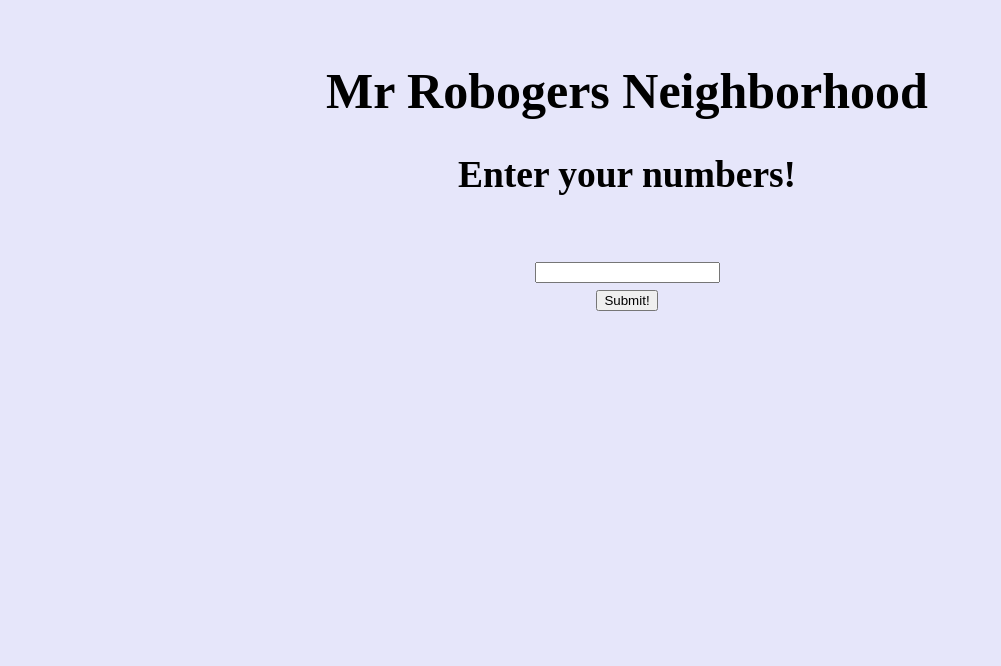
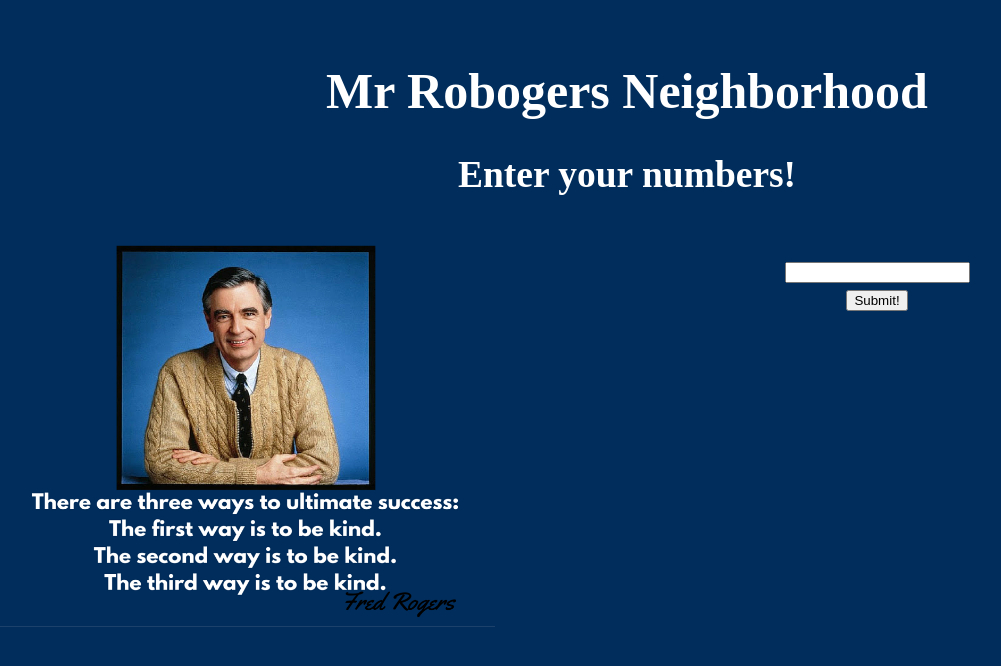
Before and after one commit to yoonisali/mr-rogers, a plain HTML site: page index.html in a window 1280 px wide. Shown: the whole page, without its empty margins (13-1014 px from the left). Drawn offline with Linux system fonts and the light colour scheme.

Commit message:
add img to file

```diff
--- a/css/styles.css
+++ b/css/styles.css
@@ -2,9 +2,16 @@ body {
   text-align: center;
   padding-top: 20px;
   font-size: 25px;
-  background-color: lavender;
+  background-color: #002D5B;
+  color: white;
 }
 
 ul {
   list-style: none;
 }
+
+img {
+  width: 500px;
+  height: 400px;
+  float: left;
+}
--- a/index.html
+++ b/index.html
@@ -11,13 +11,14 @@
   <h1>Mr Robogers Neighborhood</h1>
   <form id="rogerthat">
     <h2>Enter your numbers!</h2>
+    <img src="img/rogers.jpeg" alt="A photo of Mr.Rogers.">
     <label for="number"></label>
     <br>
     <input id="number" type="number">
     <br>
-    <button type="submit">Submit!</button>
+      <button type="submit">Submit!</button>
   </form>
-<ul id="output"></ul>
+  <ul id="output"></ul>
 </body>
 
 </html>
--- a/js/scripts.js
+++ b/js/scripts.js
@@ -47,5 +47,7 @@ window.addEventListener("load", function () {
     event.preventDefault();
     const input = parseInt(document.getElementById("number").value);
     rogersNumbers(input);
+
   });
+
 });
```
Also changed, not shown: img/rogers.jpeg (added), 1 other file.
